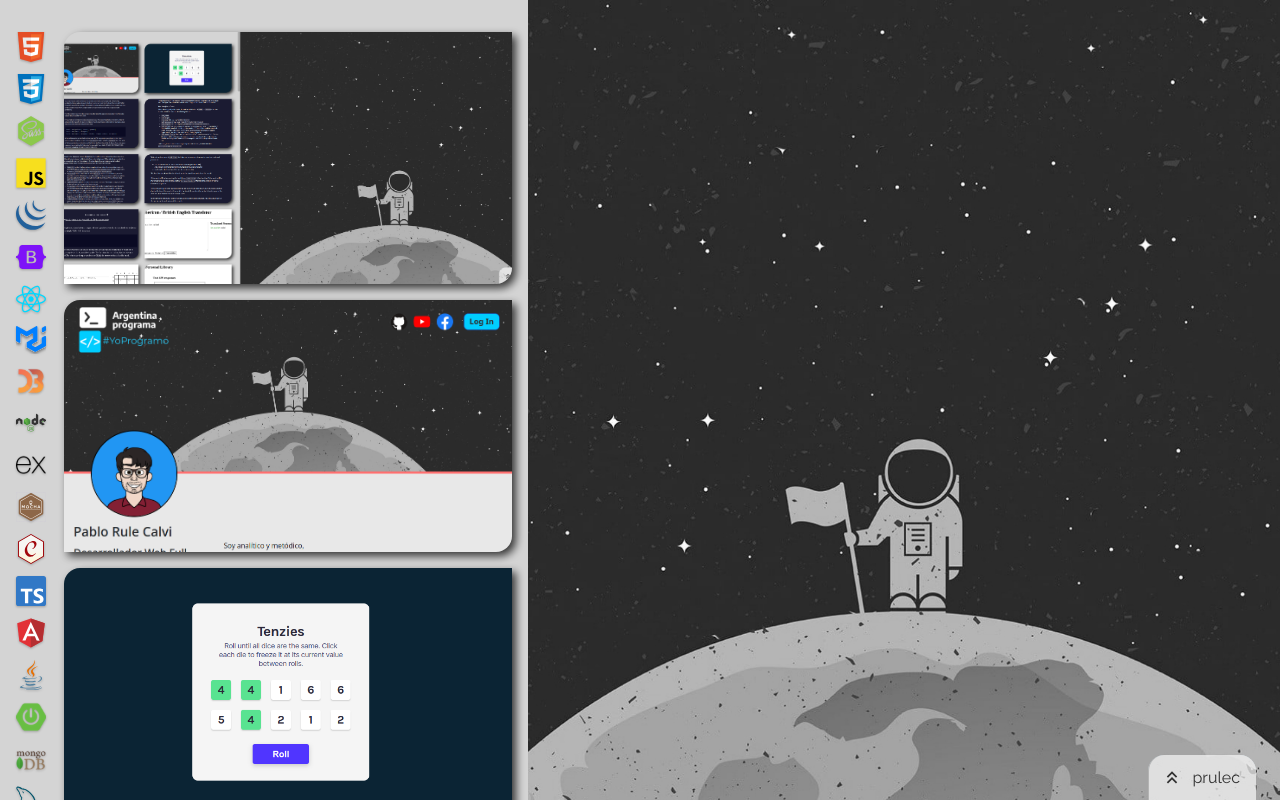
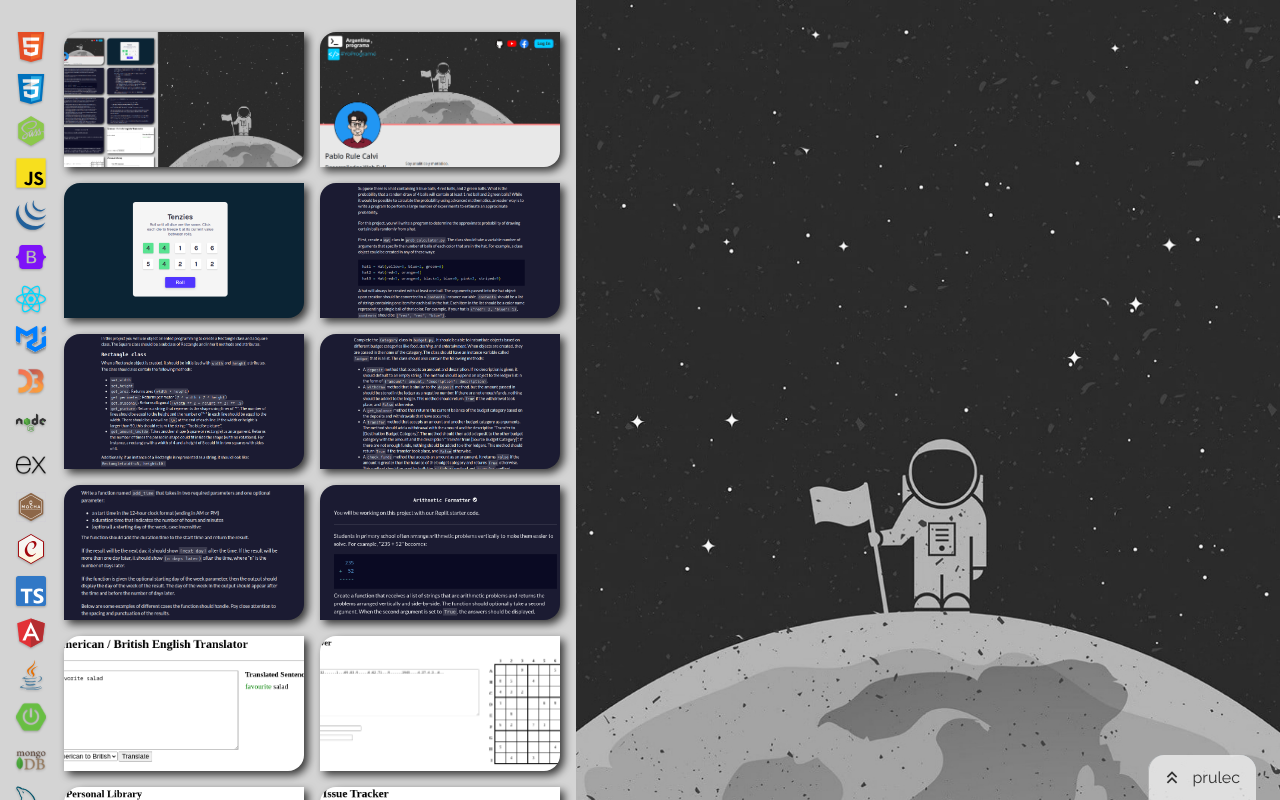
Before and after one commit to prulec/portfolio, a React (Create React App) app: page / in a window 1280 px wide. Built offline with nearby package versions, Linux system fonts and the light colour scheme.

Commit message:
Main Panel (Selector) Refactored

```diff
--- a/package.json
+++ b/package.json
@@ -1,5 +1,5 @@
 {
-  "homepage":"https://prulec.github.io/portfolio",
+  "homepage":"https://prulec.github.io/",
   "name": "portfolio",
   "version": "0.1.0",
   "private": true,
--- a/src/App.css
+++ b/src/App.css
@@ -7,3 +7,8 @@
     display: flex;
     background-color: #d4d4d4;
 }
+
+.container>.mainSelector {
+    flex: 1 0 45%;
+    display: flex;
+}
--- a/src/App.js
+++ b/src/App.js
@@ -71,18 +71,18 @@ export default function App() {
 
   return (
     <div className="container">
-      {(showFullPage || display===CONSTANTS.START) &&
+      {(showFullPage || display === CONSTANTS.START) && (
+        <div className="mainSelector">
           <Techbar techs={TECHS} filter={techsFilter} select={selectTech} />
-      }
-      {(showFullPage || display===CONSTANTS.START) &&
           <Projects
             projects={PROJECTS}
             filter={projectsFilter}
             select={selectProject}
             display={displayProject}
           />
-      }
-      {(showFullPage || display!==CONSTANTS.START) &&
+        </div>
+      )}
+      {(showFullPage || display !== CONSTANTS.START) &&
         <Display
           show={display}
           project={projectDisplayed}
--- a/src/components/Projects.css
+++ b/src/components/Projects.css
@@ -1,6 +1,6 @@
 .projects {
     padding: 2rem 1rem 3rem 0.5rem;
-    flex: 1 0 35%;
+    flex: 1 1 auto;
     max-height: 100%;
     overflow-y: auto;
     display: flex;
```
Lines whose indentation alone changed are shown as unchanged.
